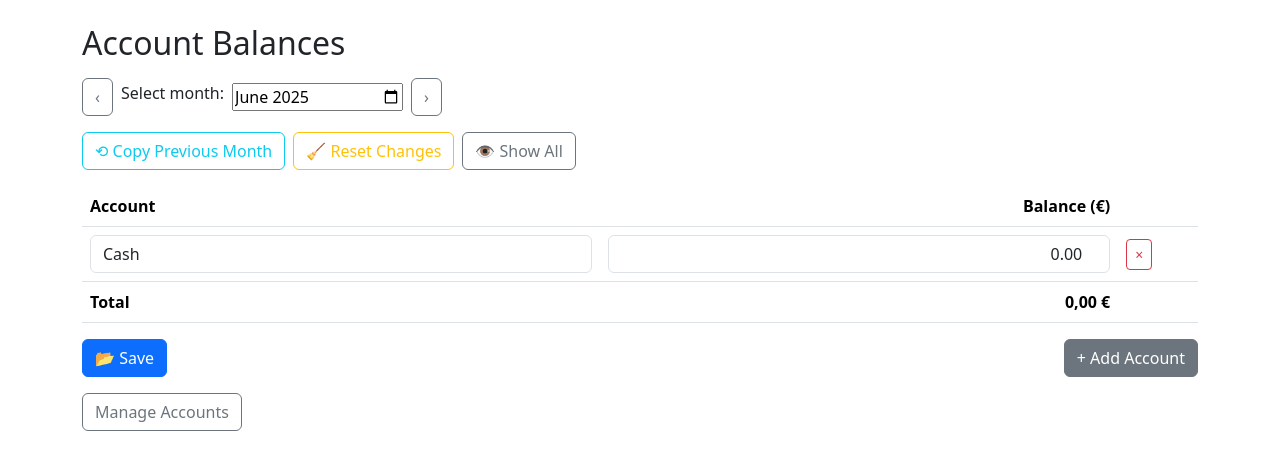
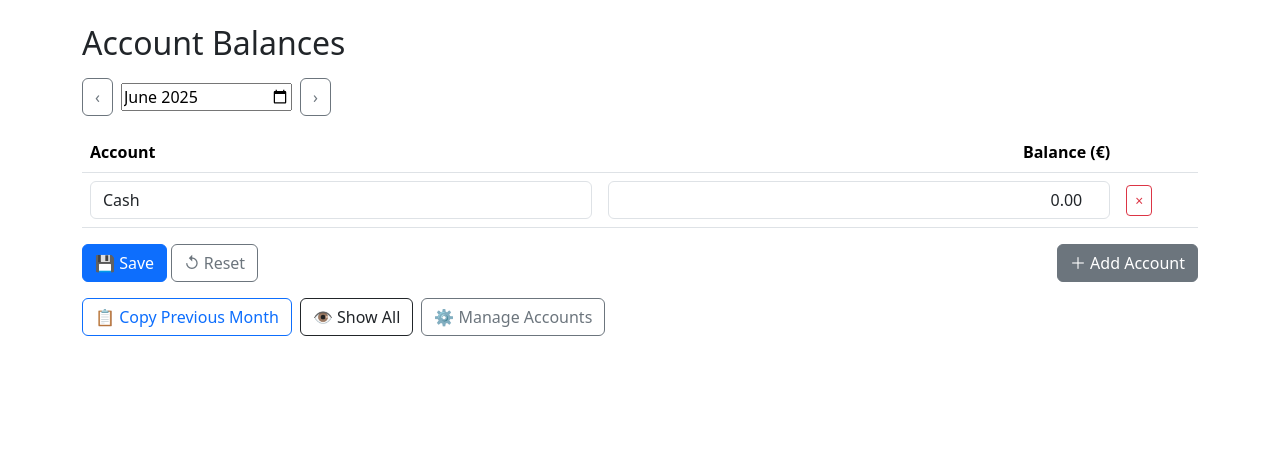
Before and after one commit to nunonuno7/ourfinancetracker, a Django app: page /account-balance/ in a window 1280 px wide. Shown: the part 56-526 px from the top of the page. Run offline with Django 5.2, Linux system fonts and the light colour scheme; the visitor is signed in with stand-in values (Sample User, id 1); data comes from the database, SQL or seed files in the repository; some libraries are stand-ins or nearby versions.

Commit message:
Melhorias em account_balance.html: total, animações, validação, UI

```diff
--- a/core/static/js/account_balance.js
+++ b/core/static/js/account_balance.js
@@ -4,14 +4,12 @@
   const newIndex = parseInt(totalForms.value);
 
   const template = document.getElementById("empty-form-template");
-  const newRow = template.cloneNode(true);
-  newRow.classList.remove("d-none");
-  newRow.id = "";
-  newRow.innerHTML = newRow.innerHTML.replace(/__prefix__/g, newIndex);
+  const newRow = template.content.cloneNode(true).children[0];
+  const html = newRow.innerHTML.replace(/__prefix__/g, newIndex);
+  newRow.innerHTML = html;
 
   table.appendChild(newRow);
   totalForms.value = newIndex + 1;
-
   updateTotalBalance();
 }
 
@@ -81,7 +79,6 @@
     });
 }
 
-
 function resetFormChanges() {
   if (confirm("Are you sure you want to discard all changes?")) {
     location.reload();
--- a/core/templates/core/account_balance.html
+++ b/core/templates/core/account_balance.html
@@ -5,13 +5,11 @@
 {% block content %}
 <h2 class="mb-3">Account Balances</h2>
 
-<!-- YEAR / MONTH NAV -->
 <div class="d-flex align-items-center mb-3">
   <a class="btn btn-outline-secondary me-2"
      href="?year={{ year }}&month={{ month|add:'-1' }}">
     ‹
   </a>
-  <label for="selector" class="form-label me-2">Select month:</label>
   <input type="month" id="selector"
          value="{{ year }}-{{ month|stringformat:'02d' }}"
          onchange="window.location='?month='+this.value.split('-')[1]+'&year='+this.value.split('-')[0];">
@@ -19,37 +17,6 @@
      href="?year={{ year }}&month={{ month|add:'1' }}">
     ›
   </a>
-</div>
-
-{% if messages %}
-  <div class="mt-3" id="message-container">
-    {% for message in messages %}
-      <div class="alert alert-{{ message.tags }} alert-dismissible fade show" role="alert">
-        {{ message }}
-        <button type="button" class="btn-close" data-bs-dismiss="alert" aria-label="Close"></button>
-      </div>
-    {% endfor %}
-  </div>
-  <script>
-    setTimeout(() => {
-      const container = document.getElementById("message-container");
-      if (container) {
-        container.querySelectorAll(".alert").forEach(alert => {
-          alert.classList.remove("show");
-          alert.classList.add("fade");
-          setTimeout(() => alert.remove(), 500);
-        });
-      }
-    }, 4000);
-  </script>
-{% endif %}
-
-
-<!-- Action buttons -->
-<div class="mb-3 d-flex gap-2">
-  <button type="button" id="copy-previous-btn" class="btn btn-outline-info">⟲ Copy Previous Month</button>
-  <button type="button" id="reset-btn" class="btn btn-outline-warning">🧹 Reset Changes</button>
-  <button type="button" id="toggle-zeros-btn" class="btn btn-outline-secondary" data-state="hide">👁 Show All</button>
 </div>
 
 <form method="post">
@@ -65,53 +32,57 @@
     </thead>
     <tbody id="balance-table">
       {% for form in formset %}
-        <tr class="form-row {% if not form.instance.pk %}table-warning{% endif %}">
-          <td>{{ form.account }}{{ form.id }}</td>
-          <td class="text-end">{{ form.reported_balance }}</td>
+        <tr class="form-row">
+          <td>
+            {{ form.account }}
+            {{ form.id }}
+          </td>
+          <td class="text-end">
+            {{ form.reported_balance }}
+          </td>
           <td>
             {% if form.instance.pk %}
               {{ form.DELETE.as_hidden }}
-              <button type="button" class="btn btn-sm btn-outline-danger" onclick="deleteAccount('{{ form.instance.pk }}', this)">×</button>
+              <button type="button" class="btn btn-sm btn-outline-danger" onclick="deleteAccount('{{ form.instance.pk }}', this)">
+                ×
+              </button>
             {% endif %}
           </td>
         </tr>
       {% endfor %}
     </tbody>
-    <tfoot>
-      <tr>
-        <th>Total</th>
-        <th class="text-end" id="total-balance">—</th>
-        <th></th>
-      </tr>
-    </tfoot>
   </table>
 
-  <div class="d-flex justify-content-between">
-    <button type="submit" class="btn btn-primary">📂 Save</button>
-    <button type="button" id="add-row-btn" class="btn btn-secondary">+ Add Account</button>
+  <template id="empty-form-template">
+    <tr class="form-row d-none">
+      <td>
+        <input type="text" name="form-__prefix__-account" class="form-control" />
+        <input type="hidden" name="form-__prefix__-id" />
+      </td>
+      <td class="text-end">
+        <input type="number" step="0.01" name="form-__prefix__-reported_balance" class="form-control text-end" />
+      </td>
+      <td></td>
+    </tr>
+  </template>
+
+  <div class="d-flex justify-content-between align-items-center">
+    <div>
+      <button type="submit" class="btn btn-primary">💾 Save</button>
+      <button type="button" id="reset-btn" class="btn btn-outline-secondary">↺ Reset</button>
+    </div>
+    <div>
+      <span id="total-balance" class="me-3 fw-bold"></span>
+      <button type="button" id="add-row-btn" class="btn btn-secondary">＋ Add Account</button>
+    </div>
   </div>
 </form>
 
-<a href="{% url 'account_list' %}" class="btn btn-outline-secondary mt-3">Manage Accounts</a>
+<div class="mt-3 d-flex gap-2">
+  <button class="btn btn-outline-primary" id="copy-previous-btn">📋 Copy Previous Month</button>
+  <button class="btn btn-outline-dark" id="toggle-zeros-btn" data-state="hide">👁 Show All</button>
+  <a href="{% url 'account_list' %}" class="btn btn-outline-secondary">⚙ Manage Accounts</a>
+</div>
 
-<!-- Template for empty row -->
-<table class="d-none">
-  <tbody>
-    <tr id="empty-form-template">
-      <td>
-        {{ formset.empty_form.account }}
-        {{ formset.empty_form.id }}
-      </td>
-      <td class="text-end">
-        {{ formset.empty_form.reported_balance }}
-      </td>
-      <td></td>
-    </tr>
-  </tbody>
-</table>
-
-{% endblock %}  {# ← fecha block content aqui #}
-
-{% block extra_js %}
-<script src="{% static 'js/account_balance.js' %}"></script>
+<script src="{% static 'core/account_balance.js' %}"></script>
 {% endblock %}
--- a/core/views.py
+++ b/core/views.py
@@ -310,6 +310,7 @@
 
 @login_required
 def account_balance_view(request):
+    list(get_messages(request))
     today = date.today()
     year = int(request.GET.get("year", today.year))
     month = int(request.GET.get("month", today.month))
```
